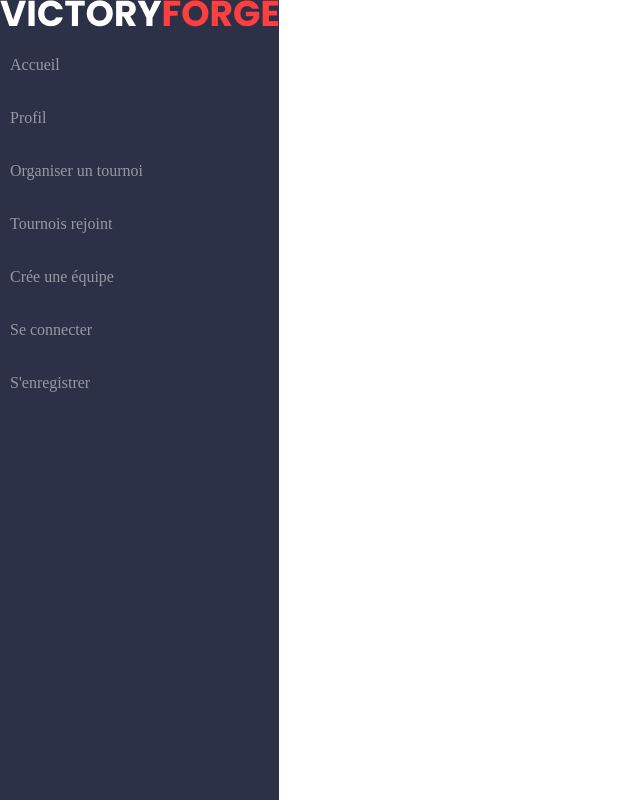
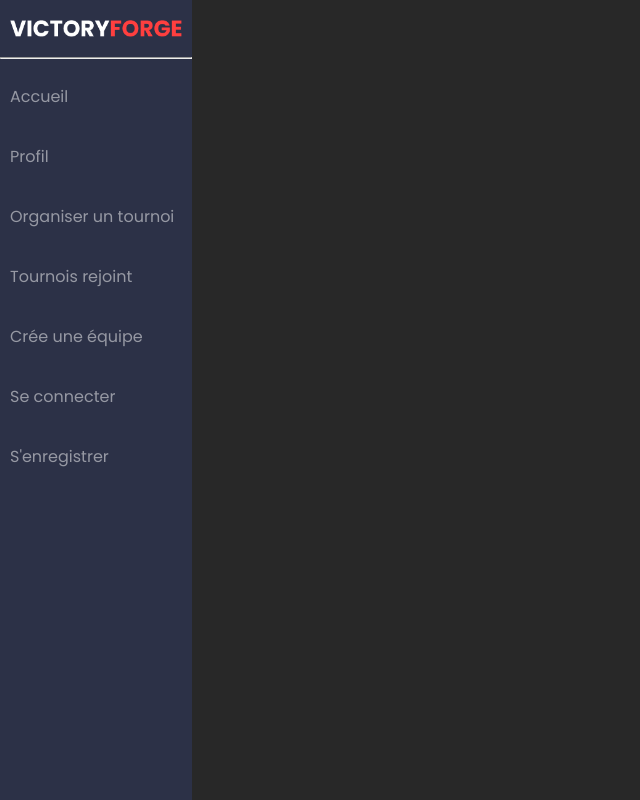
Before and after one commit to Roghan95/TournoisEsport, a Symfony app: template templates/jeu/index.html.twig in a window 1280 px wide. Shown: the whole page, without its empty margins (0-640 px from the left). Run offline with Twig, Linux system fonts and the light colour scheme; the template is opened without the code that fills it, so the values that code supplies are empty; some libraries are stand-ins or nearby versions.

Commit message:
Optimisation

```diff
--- a/public/css/style.css
+++ b/public/css/style.css
@@ -1,3 +1,9 @@
+@import url('https://fonts.googleapis.com/css2?family=Poppins&display=swap');
+* {
+  box-sizing: border-box;
+  font-family: 'Poppins', sans-serif;
+}
+
 html {
   height: 100%;
 }
@@ -40,11 +46,17 @@ body {
   padding: 10px 0 0 10px;
 }
 
+.logo {
+  display: block;
+  margin: 20px auto;
+  width: 90%;
+}
+
 /* ------------------------------ */
 
 /* Dropdown Button */
 .dropbtn {
-  background-color: #3498db;
+  background-color: #000000;
   color: white;
   padding: 16px;
   font-size: 16px;
@@ -94,9 +106,9 @@ body {
 }
 
 .tournament-item {
-  border: 1px solid #2c31472b;
+  border: 1px solid rgb(255, 255, 255);
   width: 350px;
-  height: 350px;
+  height: 400px;
   gap: 10px;
 }
 
@@ -111,3 +123,7 @@ body {
   background-size: cover;
   background-position: center;
 }
+
+body {
+  background-color: #282828;
+}
--- a/templates/base.html.twig
+++ b/templates/base.html.twig
@@ -17,15 +17,22 @@
 	<div id="main-container">
 		<div id="sidebar">
 			<img class="logo" src="{{ asset('img/logo.png') }}" alt="Logo victoryforge" />
+			<hr>
 			<a href="{{ path('app_home') }}">Accueil</a>
 			<a href="#">Profil</a>
 			<a href="{{ path('app_tournoi_new') }}">Organiser un tournoi</a>
 			<a href="">Tournois rejoint</a>
 			<a href="#">Crée une équipe</a>
+			{% if app.user == null %}
+			<a href="{{ path('app_login') }}">Se connecter</a>
+			{% endif %}
+			<a href="{{ path('app_register') }}">S'enregistrer</a>
 
-			<a href="{{ path('app_login') }}">Se connecter</a>
-			<a href="{{ path('app_register') }}">S'enregistrer</a>
+			<div class="profil-container">
+				{# <img src="{{ asset('img/lol.jpg') }}" alt="Photo de profil"> #}
+			</div>
 		</div>
+
 
 		<div id="content"> {% block body %}{% endblock %}
 		</div>
--- a/templates/home/index.html.twig
+++ b/templates/home/index.html.twig
@@ -4,7 +4,6 @@
 
 
 {% block body %}
-
 	<div class="dropdown">
 		<button onclick="showDropdown()" class="dropbtn" id="selectGameButton">
 			Sélectionnez votre jeu
@@ -23,7 +22,7 @@
 		<div class="tournament-item">
 			<div class="tr-container">
 				<div>
-						<img class="tournoi-img" src="{{ tournoi.banniereTr }}" alt="Bannière tournoi"/>
+					<img class="tournoi-img" src="{{ tournoi.banniereTr }}" alt="Bannière tournoi" />
 					<p>{{ tournoi.nomTournoi }}</p>
 					<p>{{ tournoi.nomOrganisation }}</p>
 				</div>
```
Lines whose indentation alone changed are shown as unchanged.
